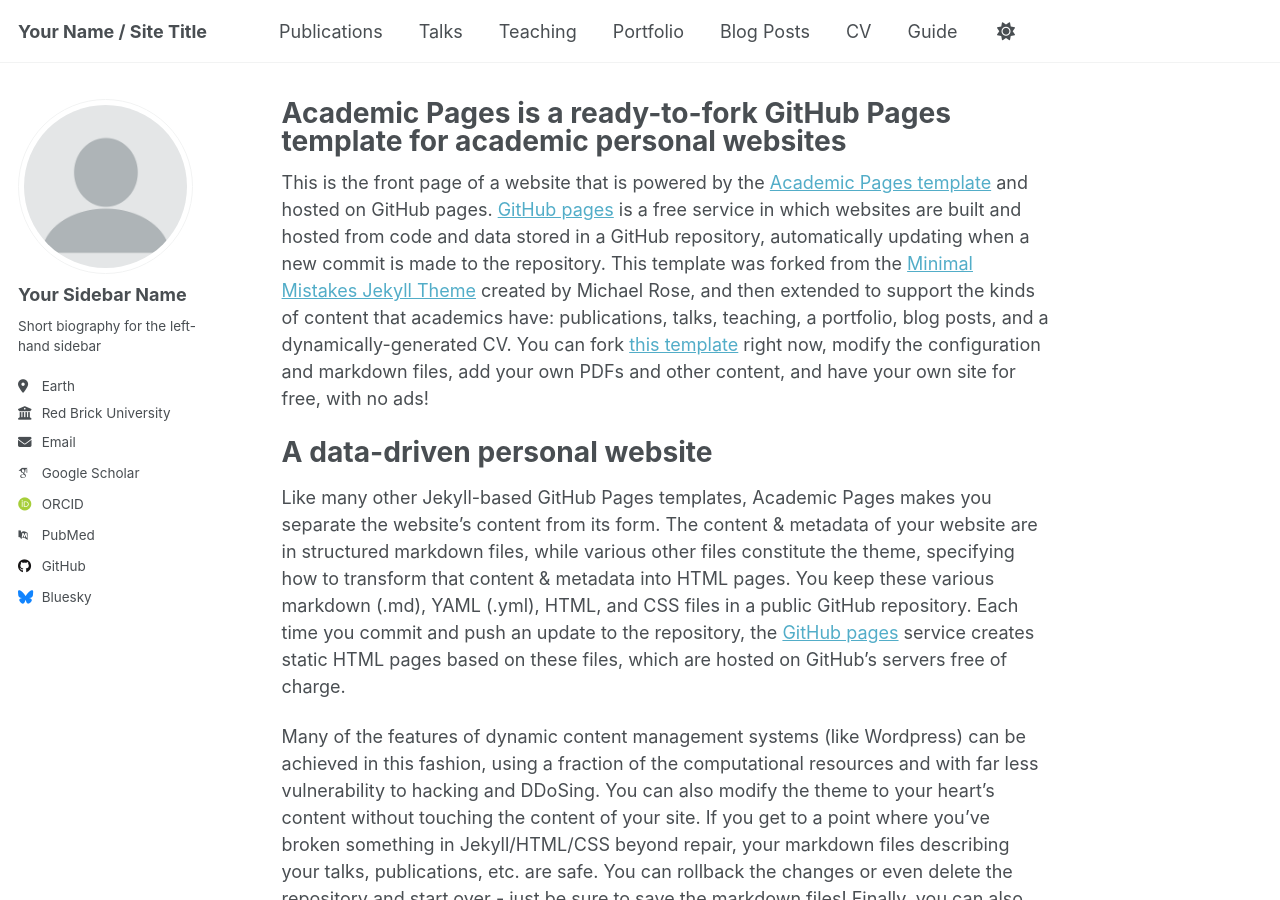
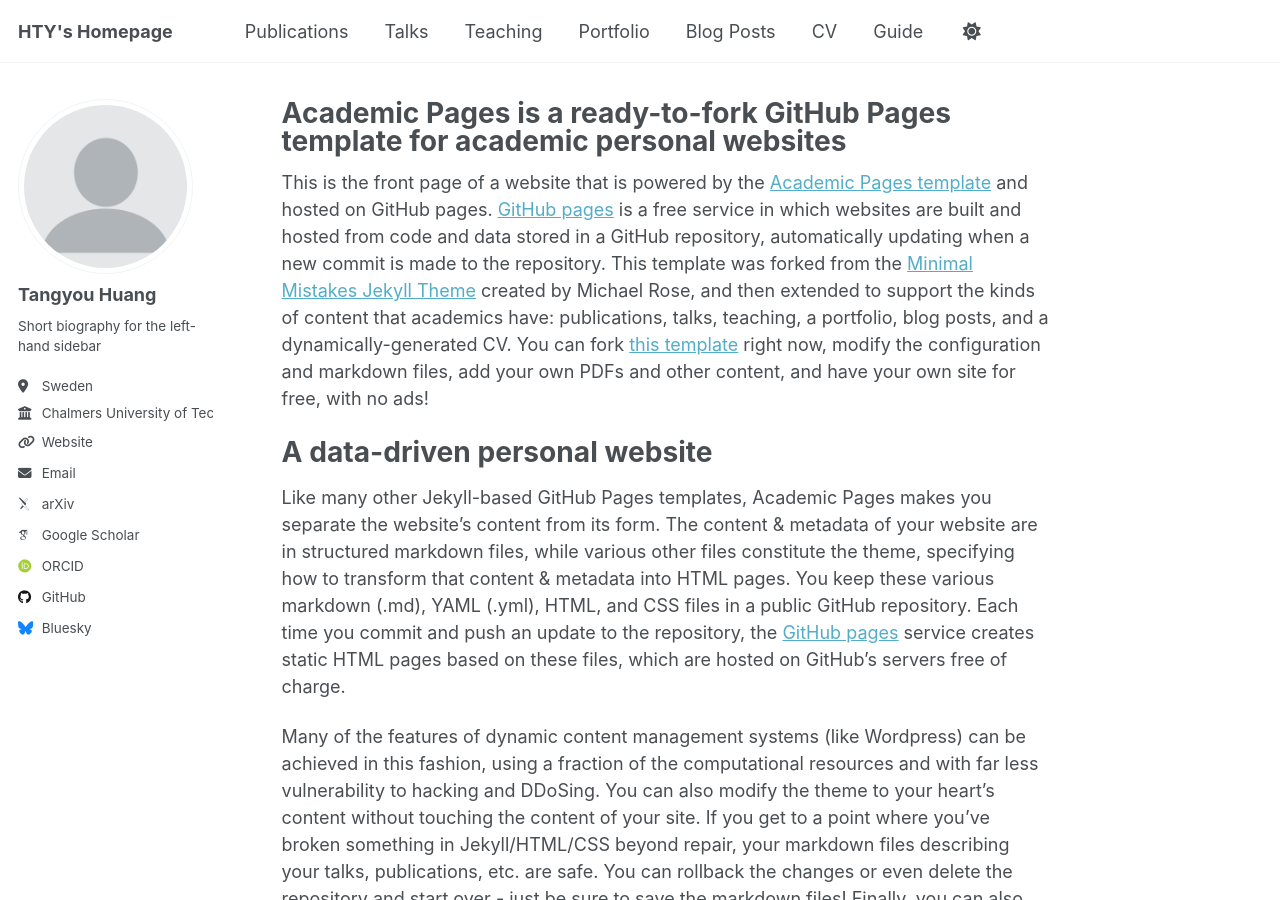
Before and after one commit to huangtangy/tangyou.github.io, a Jekyll site: the page built from _pages/about.md, in a window 1280 px wide and 900 px high. Built offline with Jekyll 4.4.1, drawn with Linux system fonts in a browser that asks for light colours; some web fonts are replaced.

Commit message:
Update _config.yml

```diff
--- a/_config.yml
+++ b/_config.yml
@@ -9,11 +9,11 @@
 # Basic Site Settings
 locale                   : "en-US"
 site_theme               : "default"
-title                    : "Your Name / Site Title"
+title                    : "HTY's Homepage"
 title_separator          : "-"
 name                     : &name "Your Name"
 description              : &description "personal description"
-url                      : https://academicpages.github.io # the base hostname & protocol for your site e.g. "https://[your GitHub username].github.io" or if you already have some other page hosted on Github then use "https://[your GitHub username].github.io/[Your Repo Name]"
+url                      : https://huangtangy.github.io/tangyou.github.io # the base hostname & protocol for your site e.g. "https://[your GitHub username].github.io" or if you already have some other page hosted on Github then use "https://[your GitHub username].github.io/[Your Repo Name]"
 baseurl                  : "" # the subpath of your site, e.g. "/blog"
 repository               : "academicpages/academicpages.github.io"
 
@@ -23,22 +23,22 @@
 author:
   # Biographic information
   avatar           : "profile.png"
-  name             : "Your Sidebar Name"
+  name             : "Tangyou Huang"
   pronouns         : # example: "she/her"
   bio              : "Short biography for the left-hand sidebar"
-  location         : "Earth"
-  employer         : "Red Brick University"
-  uri              : # URL
-  email            : "none@example.org"
+  location         : "Sweden"
+  employer         : "Chalmers University of Technology"
+  uri              : https://www.chalmers.se/en/persons/tangyou/ # the homepage from university website
+  email            : "htangyou@gmail.com"
 
   # Academic websites
   academia         : # URL
-  arxiv            : # URL - Update with the correct link to your profile
-  googlescholar    : "https://scholar.google.com/citations?user=PS_CX0AAAAAJ"
+  arxiv            : "https://arxiv.org/a/huang_t_1.html"# URL - Update with the correct link to your profile
+  googlescholar    : "https://scholar.google.com/citations?user=vv4y1KcAAAAJ&hl=en"
   impactstory      : # URL
-  orcid            : "http://orcid.org/yourorcidurl"
+  orcid            : "https://orcid.org/0000-0003-2824-769X"
   semantic         : # URL
-  pubmed           : "https://www.ncbi.nlm.nih.gov/pubmed/?term=john+snow"
+  pubmed           : # "https://www.ncbi.nlm.nih.gov/pubmed/?term=john+snow"
   researchgate     : # URL
   scopus           : # URL
 
@@ -46,7 +46,7 @@
   bitbucket        : # Username - Update with your username on the site
   codepen          : # Username
   dribbble         : # Username
-  github           : "academicpages"
+  github           : "https://github.com/huangtangy"#"academicpages"
   kaggle           : # Username
   stackoverflow    : # User number or user number and name (i.e., use "1" or "1/jeff-atwood")
 
```
